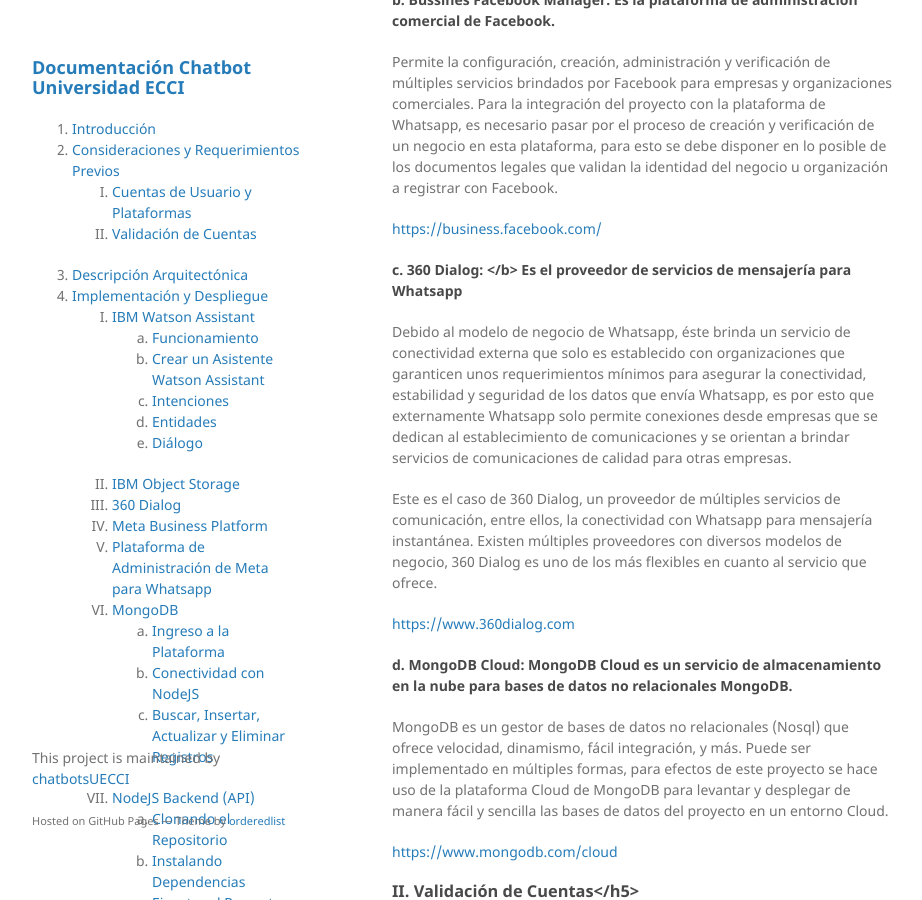
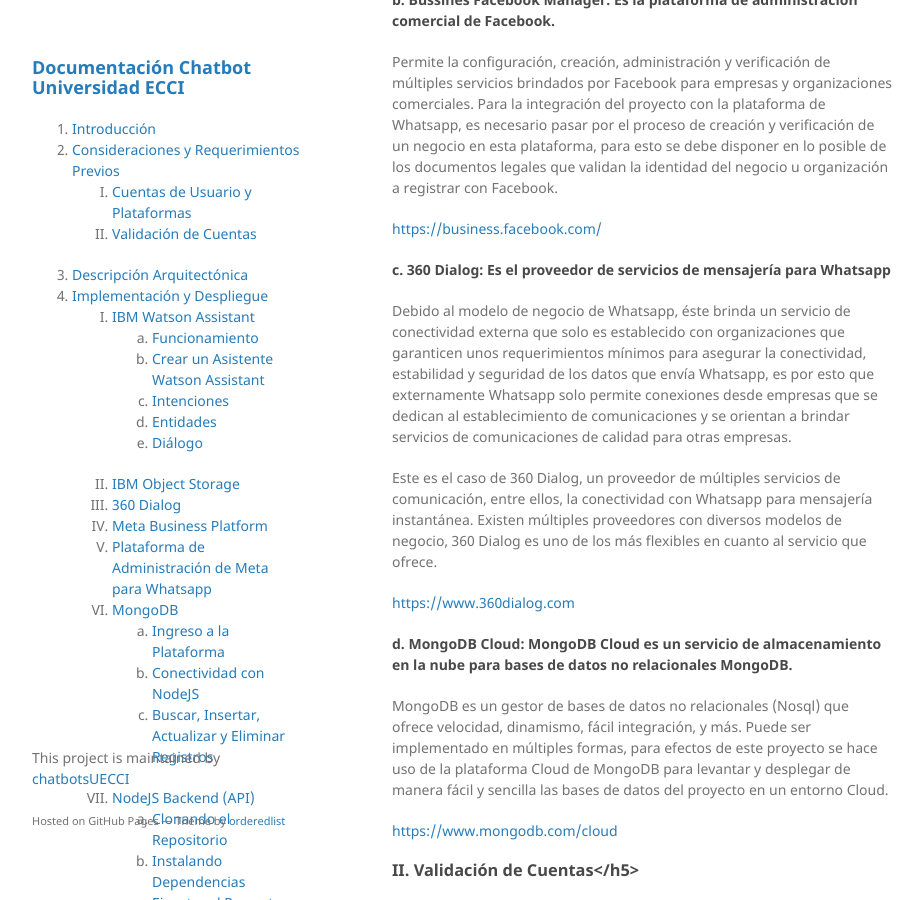
Before and after one commit to chatbotsUECCI/chatbot_ecci_documentation, a Jekyll site: the page built from Chapters/chapter02_consideraciones.md, in a window 1280 px wide and 900 px high, scrolled down 731 px. Shown: the whole window, without its empty margins (178-1100 px from the left). Built offline with Jekyll 4.4.1, drawn with Linux system fonts in a browser that asks for light colours; our own code applies the rules of GitHub Pages for plain Markdown files.

```diff
--- a/Chapters/chapter02_consideraciones.md
+++ b/Chapters/chapter02_consideraciones.md
@@ -30,7 +30,7 @@ integración del proyecto con la plataforma de Whatsapp, es necesario pasar por
 
 <a href="https://business.facebook.com/">https://business.facebook.com/</a>
 
-#### c. 360 Dialog: </b> Es el proveedor de servicios de mensajería para Whatsapp
+#### c. 360 Dialog: Es el proveedor de servicios de mensajería para Whatsapp
 
 <p>Debido al modelo de negocio de Whatsapp, éste brinda un servicio de conectividad externa que solo es establecido con organizaciones que garanticen unos
 requerimientos mínimos para asegurar la conectividad, estabilidad y seguridad de los
```
